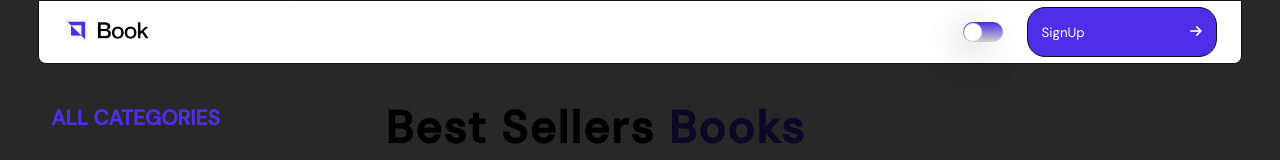
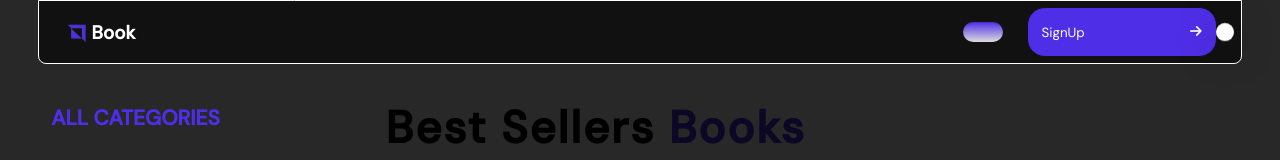
Before and after one commit to kaverichougule/Book-App, a website: page index.html in a window 1280 px wide. Both pictures are taken after a click on the element 982 px from the left and 32 px from the top of the page. Shown: the top 160 px of the page. Drawn offline with nearby package versions, Linux system fonts and the light colour scheme; no server answers.

Commit message:
Initial Commit

```diff
--- a/index.html
+++ b/index.html
@@ -20,8 +20,9 @@
     <!-- </div> -->
     <div class="MainContainer">
         <header class="navbar">
-            <a href="">
-                <img src="./images/logo.jpg" alt="" class="logo">
+            <a href="" class="logoName">
+                <img src="./images/logo.png" alt="" class="logo">
+                <h3>Book</h3>
             </a>
 
             <div class="signupBtn">
--- a/script.js
+++ b/script.js
@@ -294,3 +294,13 @@ function register(){
 // async function Categories_section(){
 //     let url="https://books-backend.p.goit.global/books/category?category=${newFetch}"
 // }
+
+
+// Dark and Light Mode
+let header=document.querySelector("header")
+let logoName=document.querySelector(".logoName")
+toggle.addEventListener("click",()=>{
+    toggle.classList.toggle('active')
+    header.classList.toggle('active')
+    logoName.classList.toggle('active')
+})
--- a/style.css
+++ b/style.css
@@ -33,6 +33,21 @@ header{
     justify-content: space-between;
     position: relative;
     z-index: 1;
+}
+header.active{
+    background-color: #111;
+    border: 1.5px solid #fff;
+    transition: all .5s;
+}
+.logoName{
+    display: flex;
+    justify-content: center;
+    align-items: center;
+    text-decoration: none;
+    color: black;
+}
+.logoName.active{
+    color: white;
 }
 .signupBtn{
     display: flex;
@@ -76,6 +91,9 @@ header{
                 inset 0 -4px 4px rgba(255, 255, 255, 0.2);
     transition: 0.5s;
     cursor: pointer;
+}
+#toggle.active .indicator{
+    left: 73.48rem;
 }
 .MainSection{
     padding-top: 40px;
```
Also changed, not shown: images/logo.jpg (deleted), images/logo.png (added).
